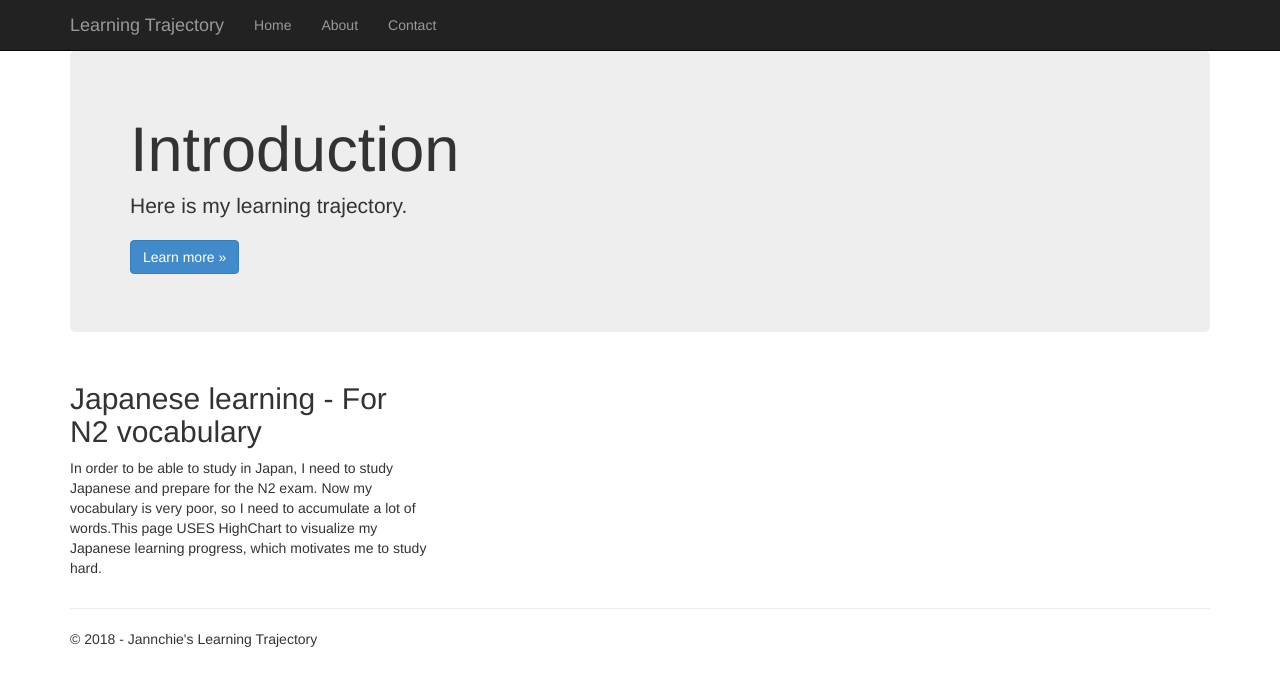
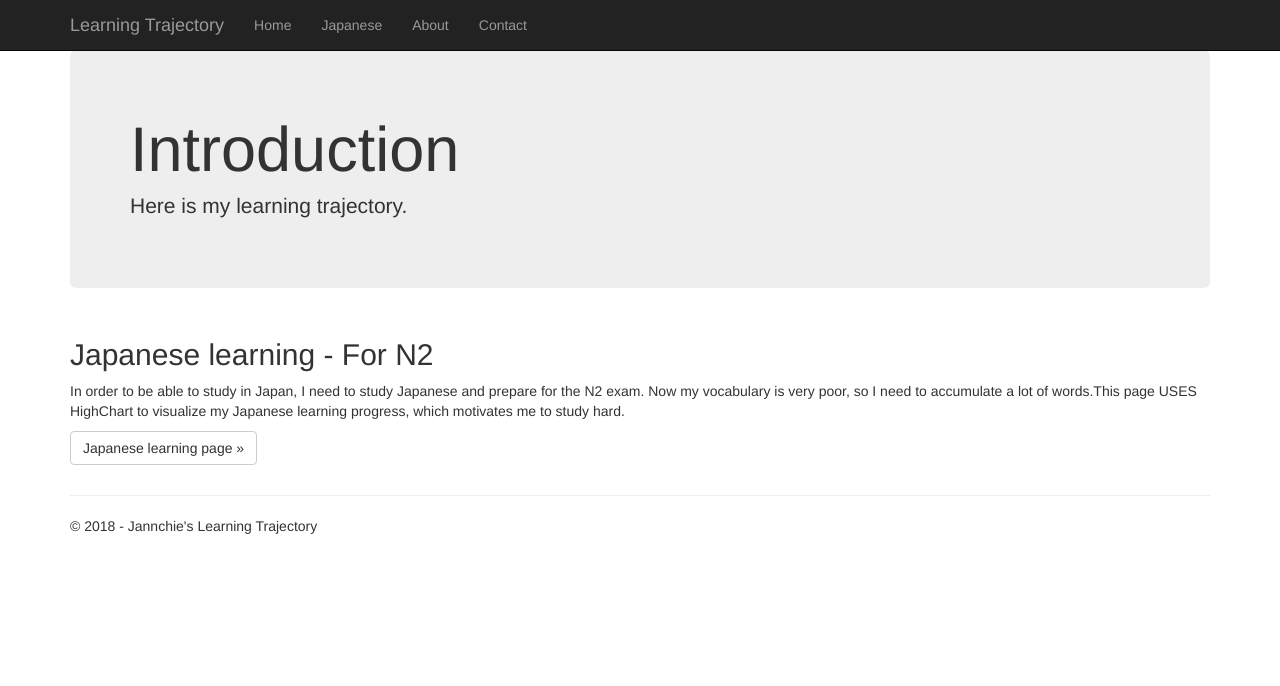
Before and after one commit to Jannchie/LearningTrajectory, a Flask app: page / in a window 1280 px wide. Shown: the top 686 px of the page. Run offline with Flask 2, Linux system fonts and the light colour scheme; parts of the project's set-up code (start-up, migrations or seed data) failed here and were passed over; some libraries are stand-ins or nearby versions.

Commit message:
Add japanese page.

```diff
--- a/LearningTrajectory/LearningTrajectory/templates/about.html
+++ b/LearningTrajectory/LearningTrajectory/templates/about.html
@@ -5,7 +5,9 @@
 <h2>{{ title }}.</h2>
 <h3>{{ message }}</h3>
 
-<p>This is one of my personal web apps, and I'm going to use some of the front-end knowledge here to visualize my learning trajectory.At the same time,
-    the Web app can also be used for some simple online learning.The back end USES the Python Flask framework.</p>
+<p>
+    This is one of my personal web apps, and I'm going to use some of the front-end knowledge here to visualize my learning trajectory.At the same time,
+    the Web app can also be used for some simple online learning.The back end USES the Python Flask framework.
+</p>
 
 {% endblock %}
--- a/LearningTrajectory/LearningTrajectory/templates/index.html
+++ b/LearningTrajectory/LearningTrajectory/templates/index.html
@@ -5,18 +5,17 @@
 <div class="jumbotron">
     <h1>Introduction</h1>
     <p class="lead">Here is my learning trajectory.</p>
-    <p><a href="http://flask.pocoo.org/" class="btn btn-primary btn-large">Learn more &raquo;</a></p>
 </div>
 
 <div class="row">
-    <div class="col-md-4">
-        <h2>Japanese learning - For N2 vocabulary</h2>
+    <div class="col-md-12">
+        <h2>Japanese learning - For N2</h2>
         <p>
             In order to be able to study in Japan, I need to study Japanese and prepare for the N2 exam.
             Now my vocabulary is very poor, so I need to accumulate a lot of words.This page USES HighChart
             to visualize my Japanese learning progress, which motivates me to study hard.
         </p>
-        <!--<p><a class="btn btn-default" href="https://www.hcharts.cn/products/highcharts">Japanese learning page &raquo;</a></p>-->
+        <p><a class="btn btn-default" href="japanese">Japanese learning page &raquo;</a></p>
     </div>
 </div>
 
--- a/LearningTrajectory/LearningTrajectory/templates/layout.html
+++ b/LearningTrajectory/LearningTrajectory/templates/layout.html
@@ -17,12 +17,14 @@
                     <span class="icon-bar"></span>
                     <span class="icon-bar"></span>
                     <span class="icon-bar"></span>
+                    <span class="icon-bar"></span>
                 </button>
                 <a href="/" class="navbar-brand">Learning Trajectory</a>
             </div>
             <div class="navbar-collapse collapse">
                 <ul class="nav navbar-nav">
                     <li><a href="{{ url_for('home') }}">Home</a></li>
+                    <li><a href="{{ url_for('japanese') }}">Japanese</a></li>
                     <li><a href="{{ url_for('about') }}">About</a></li>
                     <li><a href="{{ url_for('contact') }}">Contact</a></li>
                 </ul>
--- a/LearningTrajectory/LearningTrajectory/views.py
+++ b/LearningTrajectory/LearningTrajectory/views.py
@@ -35,3 +35,13 @@ def about():
         year=datetime.now().year,
         message='Something about me.'
     )
+
+@app.route('/japanese')
+def japanese():
+    """Renders the japanese page."""
+    return render_template(
+        'japanese.html',
+        title='Japanese Learning Trajectory',
+        year=datetime.now().year,
+        message='Record my Japanese progress.'
+    )
```
Also changed, not shown: LearningTrajectory/LearningTrajectory/templates/japanese.html (added, +18 -0 lines), 1 other file.
